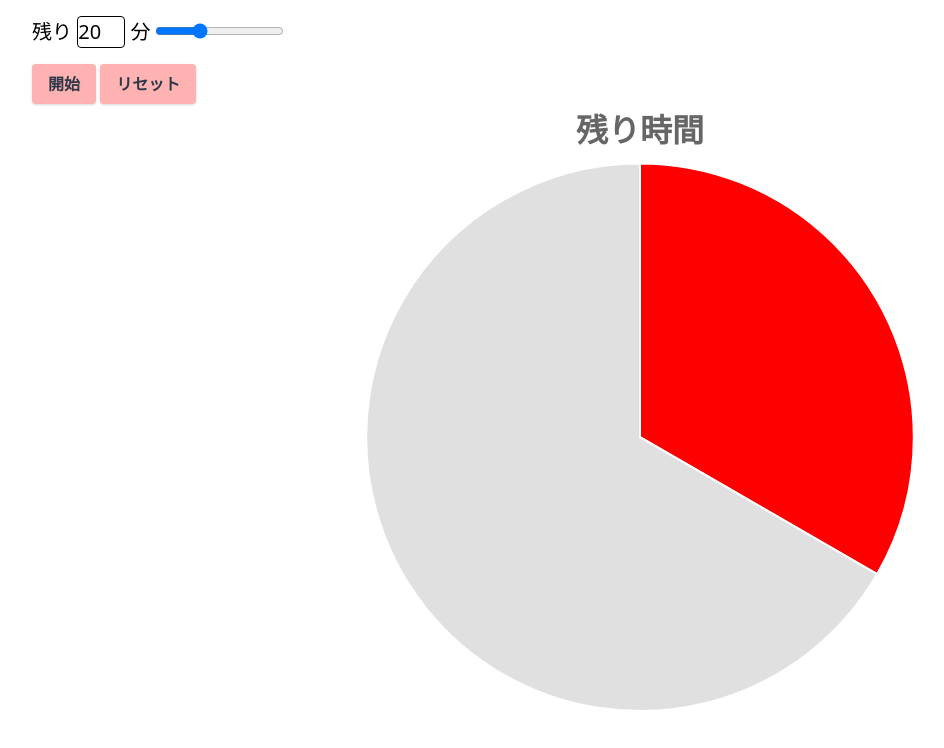
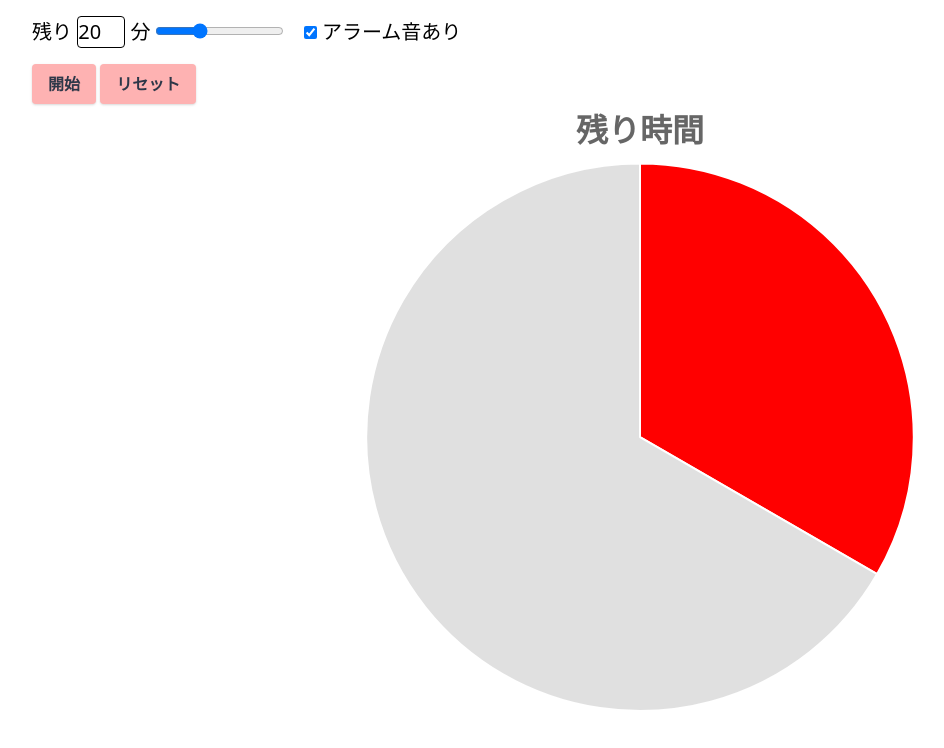
Before and after one commit to tatsuya4559/the-red-timer, a Svelte app: page / in a window 1280 px wide. Shown: the top 748 px of the page, without its empty margins (0-944 px from the left). Built offline with nearby package versions, Linux system fonts and the light colour scheme.

Commit message:
アラーム音の制御を追加

```diff
--- a/src/App.svelte
+++ b/src/App.svelte
@@ -20,10 +20,11 @@
   }
 
   let audio;
+  let beepEnabled = true;
   afterUpdate(() => {
     if (remain <= 0) {
       stop();
-      audio.play();
+      beepEnabled && audio.play();
     }
   });
 
@@ -32,10 +33,9 @@
   });
 </script>
 
-  <audio
+<audio
   src="http://soundbible.com/mp3/service-bell_daniel_simion.mp3"
-  bind:this={audio}
-  ></audio>
+  bind:this={audio} />
 
 <div class="mx-8 mt-4">
   <div class="my-4">
@@ -43,18 +43,17 @@
       残り
       <input
         class="border border-black border-solid w-12 rounded"
-        type=number
-        min=0
-        max=60
+        type="number"
+        min="0"
+        max="60"
         bind:value={remain} />
       分
     </label>
-    <input
-      type=range
-      min=0
-      max=60
-      bind:value={remain}
-    />
+    <input type="range" min="0" max="60" bind:value={remain} />
+    <label class="ml-4 text-xl">
+      <input type="checkbox" bind:checked={beepEnabled} />
+      アラーム音{beepEnabled ? 'あり' : 'なし'}
+    </label>
   </div>
   {#if timerId}
     <button
@@ -73,8 +72,8 @@
   {/if}
 
   <button
-    class="px-4 py-2 bg-red-300 active:bg-red-500 font-bold rounded text-gray-800
-    shadow disabled:opacity-50 disabled:cursor-not-allowed"
+    class="px-4 py-2 bg-red-300 active:bg-red-500 font-bold rounded
+    text-gray-800 shadow disabled:opacity-50 disabled:cursor-not-allowed"
     disabled={timerId}
     on:click={reset}>
     リセット
```
